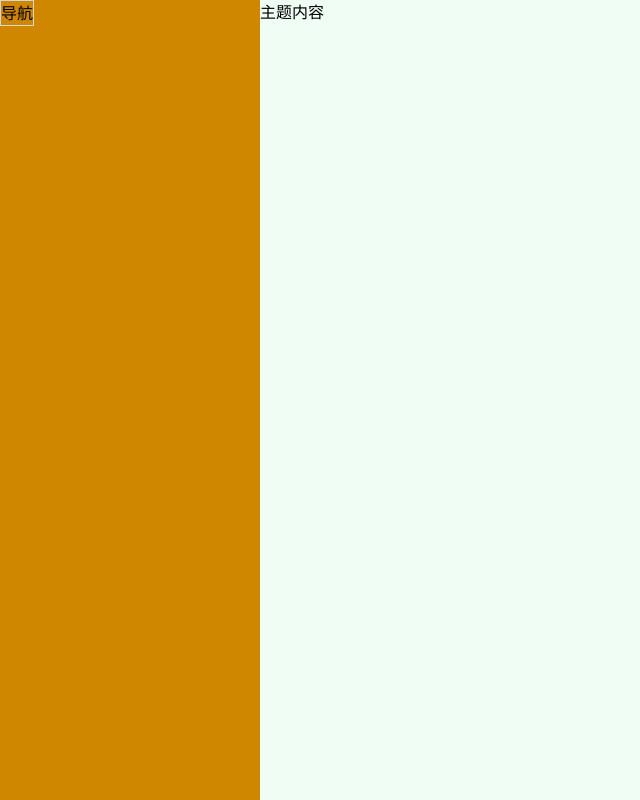
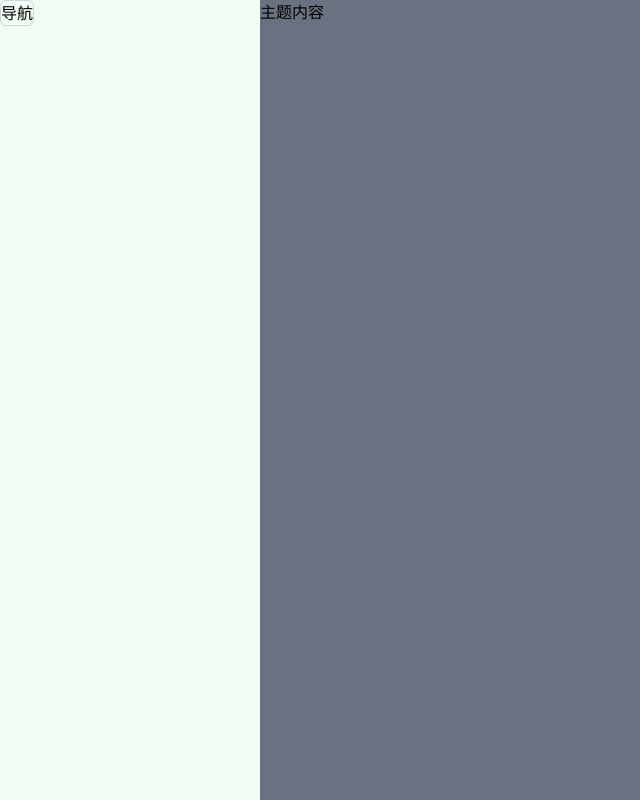
Before and after one commit to yexiaobrycezhang/react_pratise, a Next.js app in the folder chatgpt-app/: page / in a window 1280 px wide. Shown: the whole page, without its empty margins (0-640 px from the left). Built offline with nearby package versions, Linux system fonts and the light colour scheme.

Commit message:
20250311  COMMIT

```diff
--- a/chatgpt-app/components/common/Button.js
+++ b/chatgpt-app/components/common/Button.js
@@ -1,7 +1,8 @@
-export default function Button({ children, className, ...props }) {
+export default function Button({ children, className, onclick, ...props }) {
   return (
     <button
-      className={`border border-gray-300 hover:bg-green-600 active:bg-sky-700 ${className}`}
+      className={`rounded-md border border-gray-300 hover:bg-green-600 active:bg-sky-700 ${className}`}
+      onClick={onclick}
       {...props}
     >
       {children}
--- /dev/null
+++ b/chatgpt-app/components/common/ShowNavContext.js
@@ -0,0 +1,6 @@
+import { EXPORT_DETAIL } from "next/dist/shared/lib/constants";
+import { createContext } from "react";
+
+const ShowNavContext = createContext('');
+
+export default ShowNavContext;
--- a/chatgpt-app/components/home/Main.js
+++ b/chatgpt-app/components/home/Main.js
@@ -1,3 +1,3 @@
 export default function Main() {
-  return <main className="flex-1 bg-orange">主题内容</main>;
+  return <main className="flex-1 bg-gray-500">主题内容</main>;
 }
--- a/chatgpt-app/components/home/Navigation.js
+++ b/chatgpt-app/components/home/Navigation.js
@@ -1,8 +1,13 @@
 import Button from "../common/Button";
+import { useState } from "react";
+// import ShowNavContext from "@/components/common/ShowNavContext";
+
 export default function Navigation(props) {
+  const [isShow, setIsShow] = useState(true);
   return (
-    <nav className="h-full w-[260px] bg-yellow-600">
-      <Button> 导航</Button>
+    <nav className={`h-full w-[260px] bg-gray-40 ${isShow ? "" : "hidden"} `}>
+      {/* <nav className="{`h-full w-[260px] bg-gray-40  `}"> */}
+      <Button onClick={() => setIsShow(!isShow)}> 导航</Button>
     </nav>
   );
 }
```
